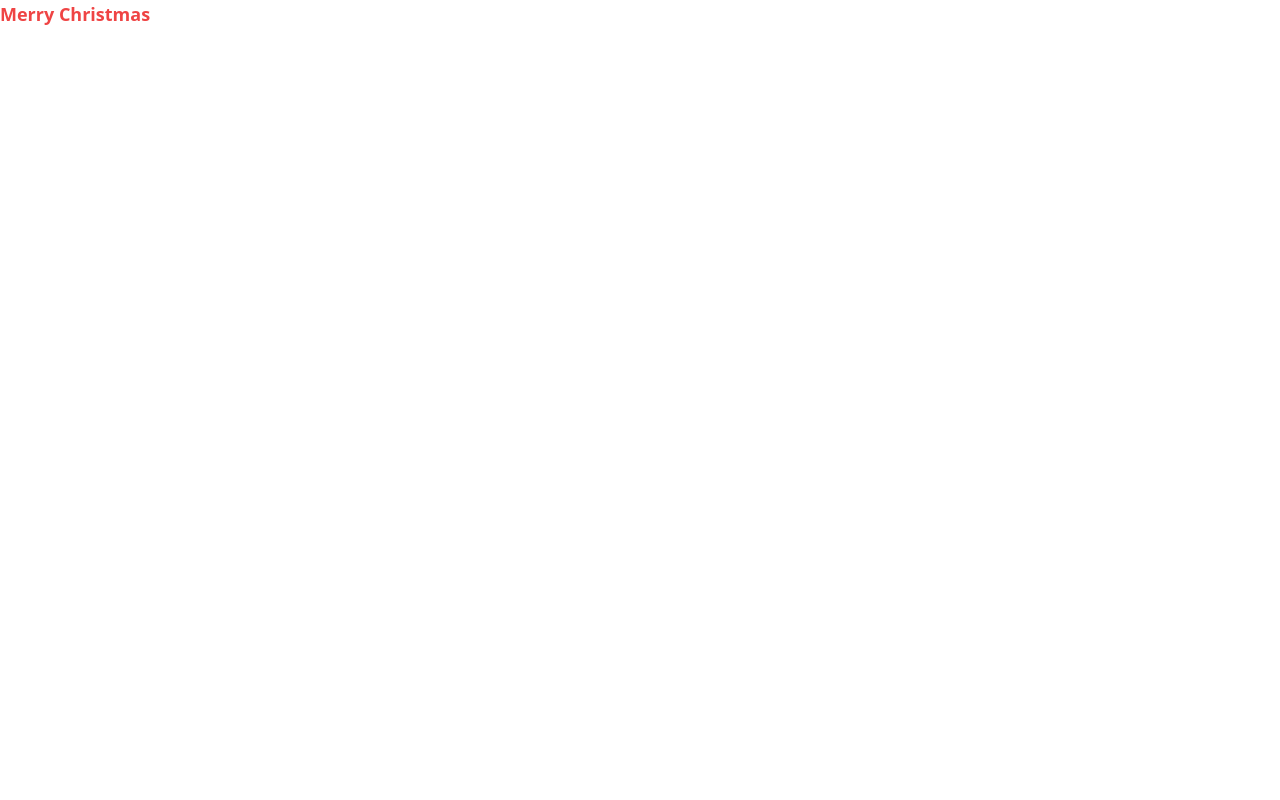
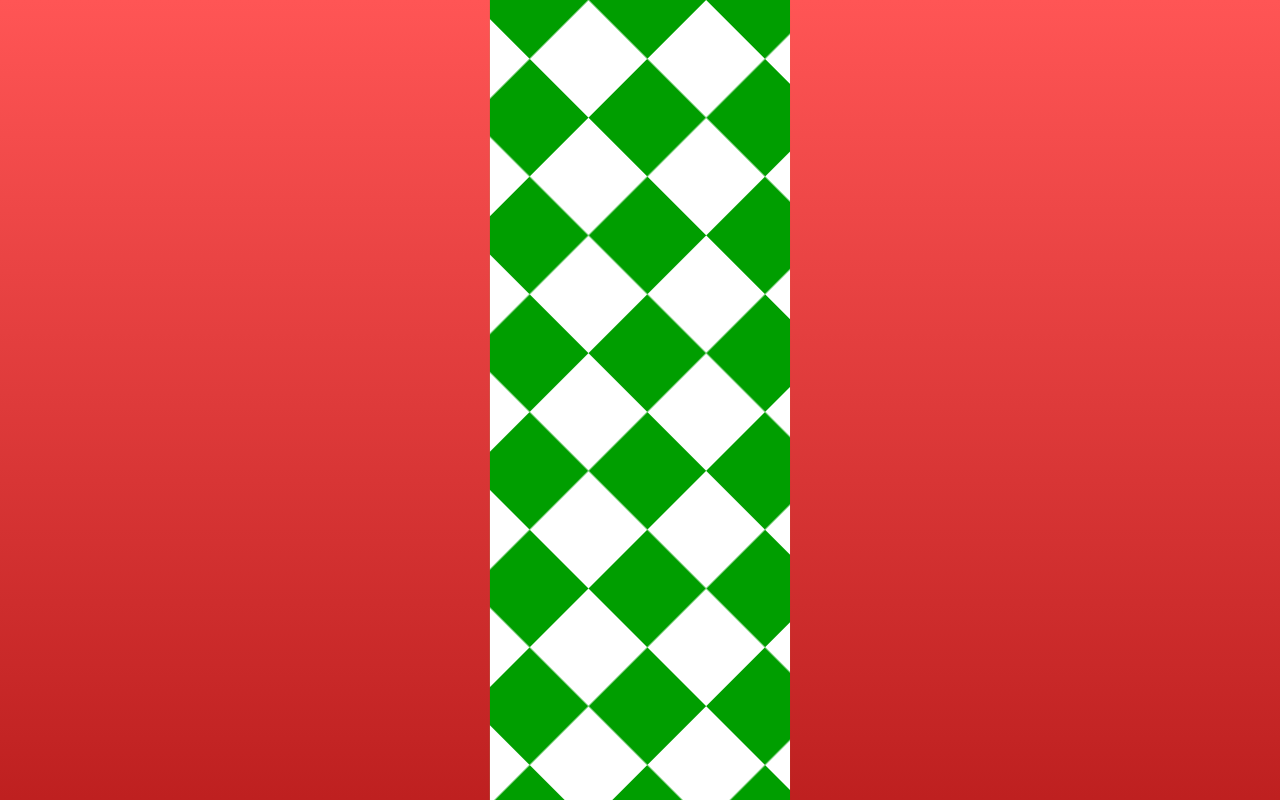
Before and after one commit to jrbarnhart/christmas-2024, a React (Vite) app: page / in a window 1280 px wide. Shown: the top 800 px of the page. Built offline with nearby package versions, Linux system fonts and the light colour scheme.

Commit message:
Add simple gift box component

```diff
--- a/src/App.tsx
+++ b/src/App.tsx
@@ -1,7 +1,9 @@
+import Gift from "./components/gift/Gift";
+
 function App() {
   return (
     <>
-      <p className="text-lg font-bold text-red-500">Merry Christmas</p>
+      <Gift />
     </>
   );
 }
```
